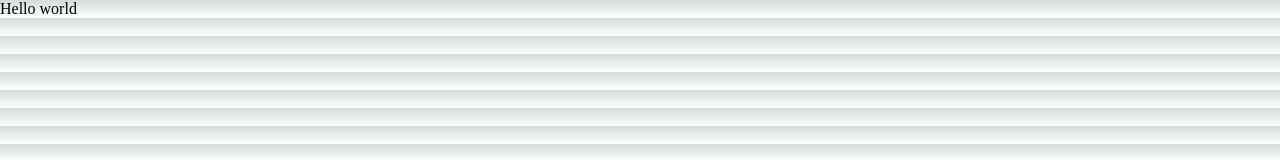
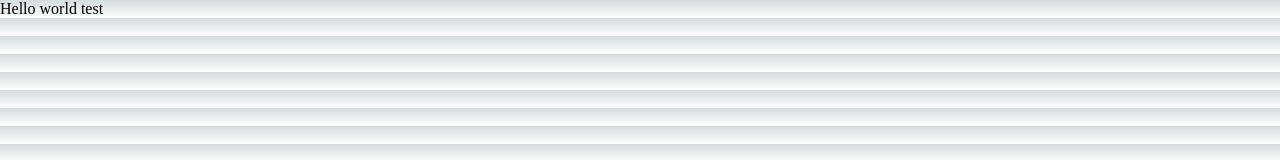
Before and after one commit to saikumar0202/super-chat, a Next.js app: page / in a window 1280 px wide. Shown: the top 160 px of the page. Built offline with nearby package versions, Linux system fonts and the light colour scheme.

Commit message:
husky testing

```diff
--- a/pages/index.tsx
+++ b/pages/index.tsx
@@ -2,7 +2,7 @@
 export default function Home() {
   return (
     <div>
-      Hello world
+      Hello world test
     </div>
   )
 }
```
